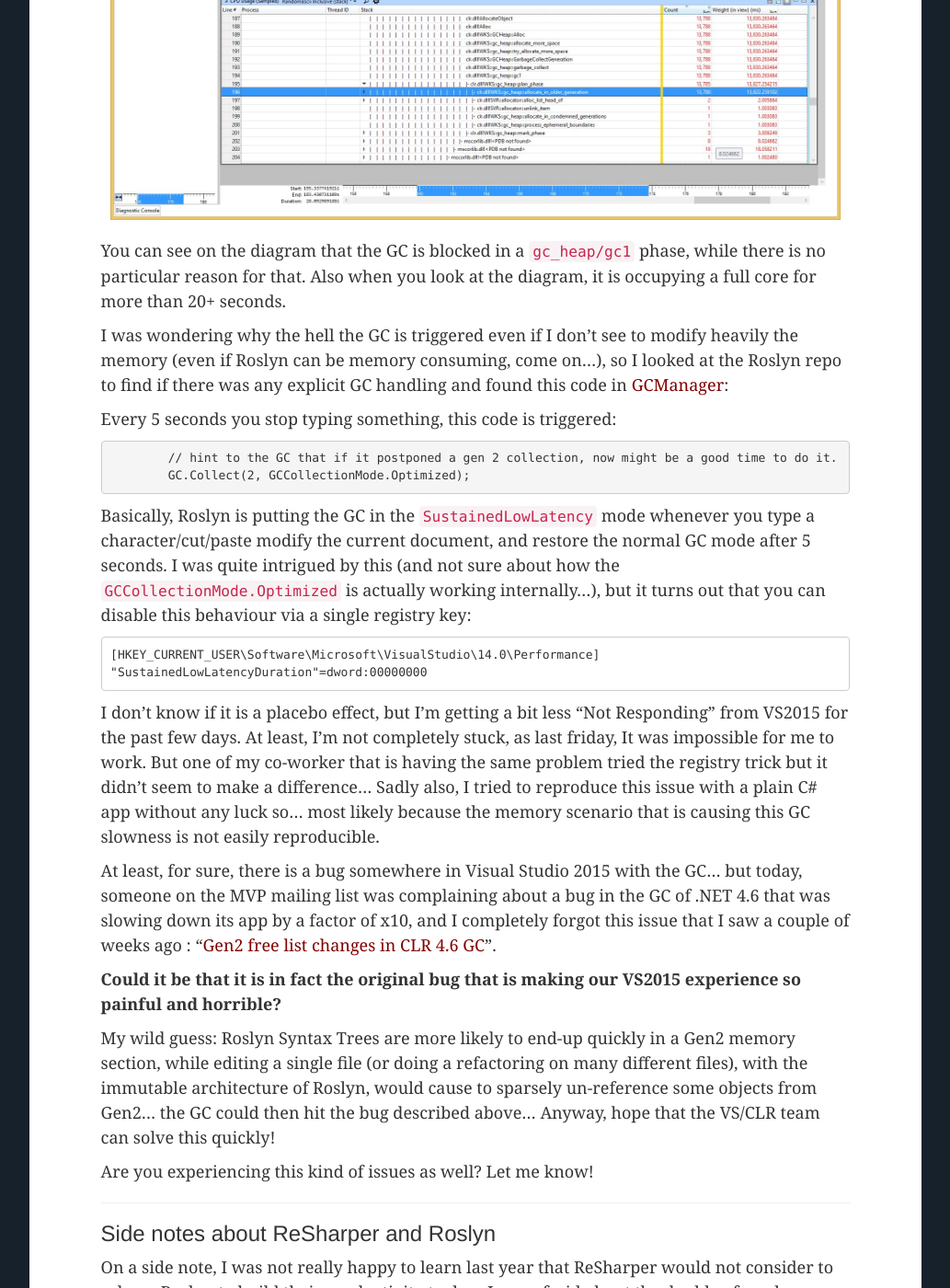
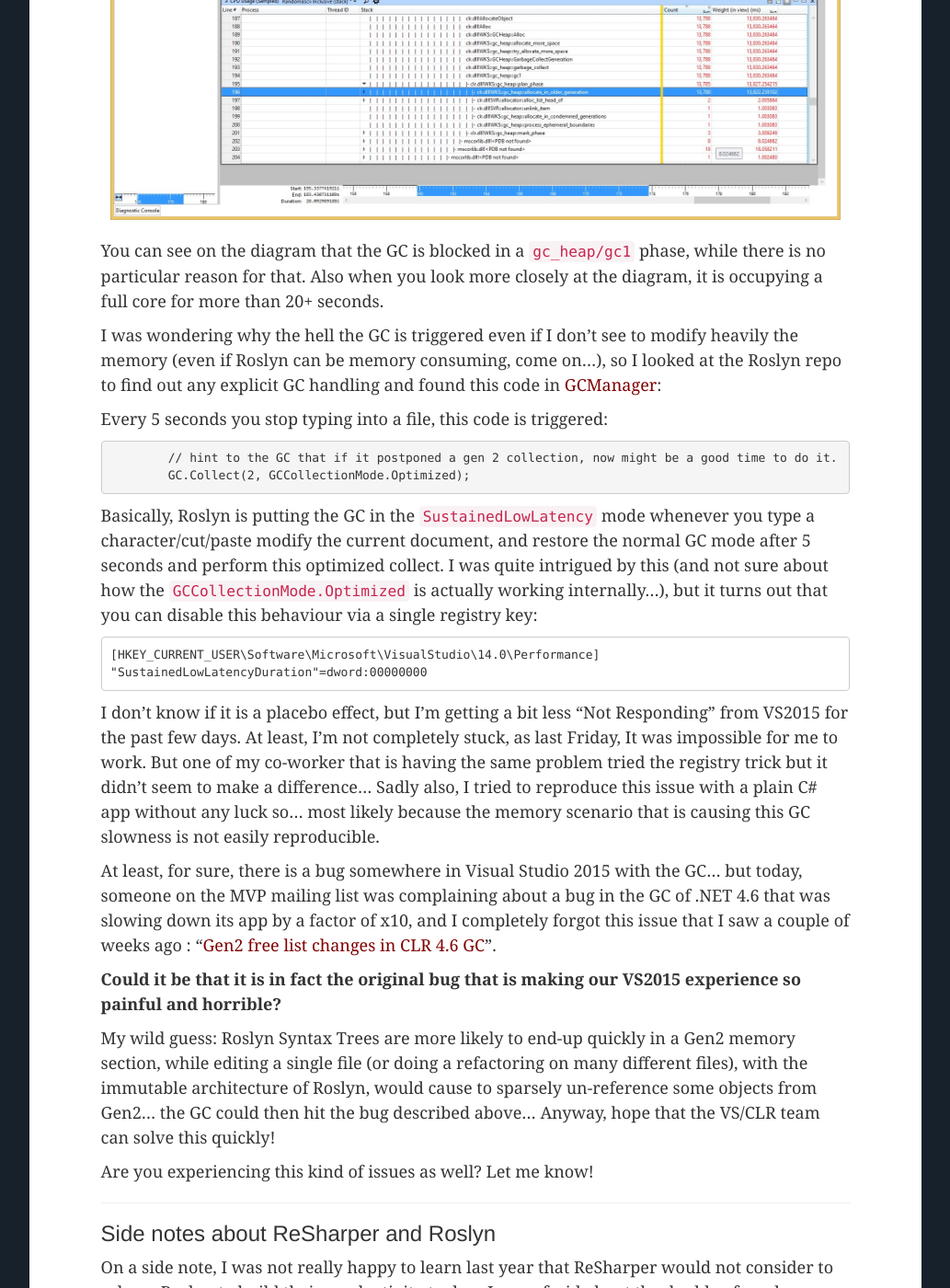
Before and after one commit to xoofx/xoofx.github.io, a Jekyll site: the page built from _posts/2015-09-10-slow-visual-studio-2015-with-roslyn.md, in a window 1280 px wide and 1400 px high, scrolled down 781 px. Shown: the whole window at 92% size, without its empty margins (123-1156 px from the left). Built offline with Jekyll 4.4.1, drawn with Linux system fonts in a browser that asks for light colours; Markdown is read by kramdown in place of the engine named in the settings; comment, search, counter and statistics services are not loaded; some of the changed text lies outside the part shown.

Commit message:
Correct some typos, reformulate some phrases

````diff
--- a/_posts/2015-09-10-slow-visual-studio-2015-with-roslyn.md
+++ b/_posts/2015-09-10-slow-visual-studio-2015-with-roslyn.md
@@ -7,31 +7,31 @@
 comments: true
 ---
 
-At work, we have switched to VS2015 and have been experiencing so far lots "Visual Studio Not Responding" while editing the code. I first thought that it was ReSharper that was crawling VS. Then I tried to disable almost all extensions, but still while typing into a C# file, sometimes VS could get stuck for more than 10+ seconds!
+At work, we have switched to VS2015 and have been experiencing so far lots of "Visual Studio Not Responding" while editing the code. I first thought that it was ReSharper crawling VS. Then I tried to disable almost all extensions, but still while typing into a C# file, sometimes VS could get stuck for more than 10+ seconds!
 
-Digging a bit more into this problem with xperf (with the shiny new WPR and WPA tools from Windows 10 SDK!) I discovered that it was mainly due to the GC (and maybe Roslyn) crawling VS (If you are a C++ programmer, you can laugh at it, for sure). Here is a screenshot of the xperf report:
+Digging a bit more into this problem with xperf (with the shiny new WPR and WPA tools from Windows 10 SDK!) I discovered that it was mainly due to the GC (and maybe Roslyn) burning the CPU and the memory (If you are a C++ programmer, you can laugh at it, for sure). Here is a screenshot of the xperf report:
 
 ![Visual Studio 2015 WPA](/images/VS2015_Roslyn_GC.jpg)
 
-You can see on the diagram that the GC is blocked in a `gc_heap/gc1` phase, while there is no particular reason for that. Also when you look at the diagram, it is occupying a full core for more than 20+ seconds.
+You can see on the diagram that the GC is blocked in a `gc_heap/gc1` phase, while there is no particular reason for that. Also when you look more closely at the diagram, it is occupying a full core for more than 20+ seconds.
 
-I was wondering why the hell the GC is triggered even if I don't see to modify heavily the memory (even if Roslyn can be memory consuming, come on...), so I looked at the Roslyn repo to find if there was any explicit GC handling and found this code in [GCManager](https://github.com/dotnet/roslyn/blob/master/src/VisualStudio/Core/Def/Implementation/GCManager.cs#L61):
+I was wondering why the hell the GC is triggered even if I don't see to modify heavily the memory (even if Roslyn can be memory consuming, come on...), so I looked at the Roslyn repo to find out any explicit GC handling and found this code in [GCManager](https://github.com/dotnet/roslyn/blob/master/src/VisualStudio/Core/Def/Implementation/GCManager.cs#L61):
 
-Every 5 seconds you stop typing something, this code is triggered:
+Every 5 seconds you stop typing into a file, this code is triggered:
 
 ```C#
 	// hint to the GC that if it postponed a gen 2 collection, now might be a good time to do it.
 	GC.Collect(2, GCCollectionMode.Optimized);
 ```
 
-Basically, Roslyn is putting the GC in the `SustainedLowLatency` mode whenever you type a character/cut/paste modify the current document, and restore the normal GC mode after 5 seconds. I was quite intrigued by this (and not sure about how the `GCCollectionMode.Optimized` is actually working internally...), but it turns out that you can disable this behaviour via a single registry key:
+Basically, Roslyn is putting the GC in the `SustainedLowLatency` mode whenever you type a character/cut/paste modify the current document, and restore the normal GC mode after 5 seconds and perform this optimized collect. I was quite intrigued by this (and not sure about how the `GCCollectionMode.Optimized` is actually working internally...), but it turns out that you can disable this behaviour via a single registry key:
 
 ```
 [HKEY_CURRENT_USER\Software\Microsoft\VisualStudio\14.0\Performance]
 "SustainedLowLatencyDuration"=dword:00000000
 ```
 
-I don't know if it is a placebo effect, but I'm getting a bit less "Not Responding" from VS2015 for the past few days. At least, I'm not completely stuck, as last friday, It was impossible for me to work. But one of my co-worker that is having the same problem tried the registry trick but it didn't seem to make a difference... Sadly also, I tried to reproduce this issue with a plain C# app without any luck so... most likely because the memory scenario that is causing this GC slowness is not easily reproducible.
+I don't know if it is a placebo effect, but I'm getting a bit less "Not Responding" from VS2015 for the past few days. At least, I'm not completely stuck, as last Friday, It was impossible for me to work. But one of my co-worker that is having the same problem tried the registry trick but it didn't seem to make a difference... Sadly also, I tried to reproduce this issue with a plain C# app without any luck so... most likely because the memory scenario that is causing this GC slowness is not easily reproducible.
 
 At least, for sure, there is a bug somewhere in Visual Studio 2015 with the GC... but today, someone on the MVP mailing list was complaining about a bug in the GC of .NET 4.6 that was slowing down its app by a factor of x10, and I completely forgot this issue that I saw a couple of weeks ago : "[Gen2 free list changes in CLR 4.6 GC](http://blogs.msdn.com/b/maoni/archive/2015/08/12/gen2-free-list-changes-in-clr-4-6-gc.aspx)".
 
````
